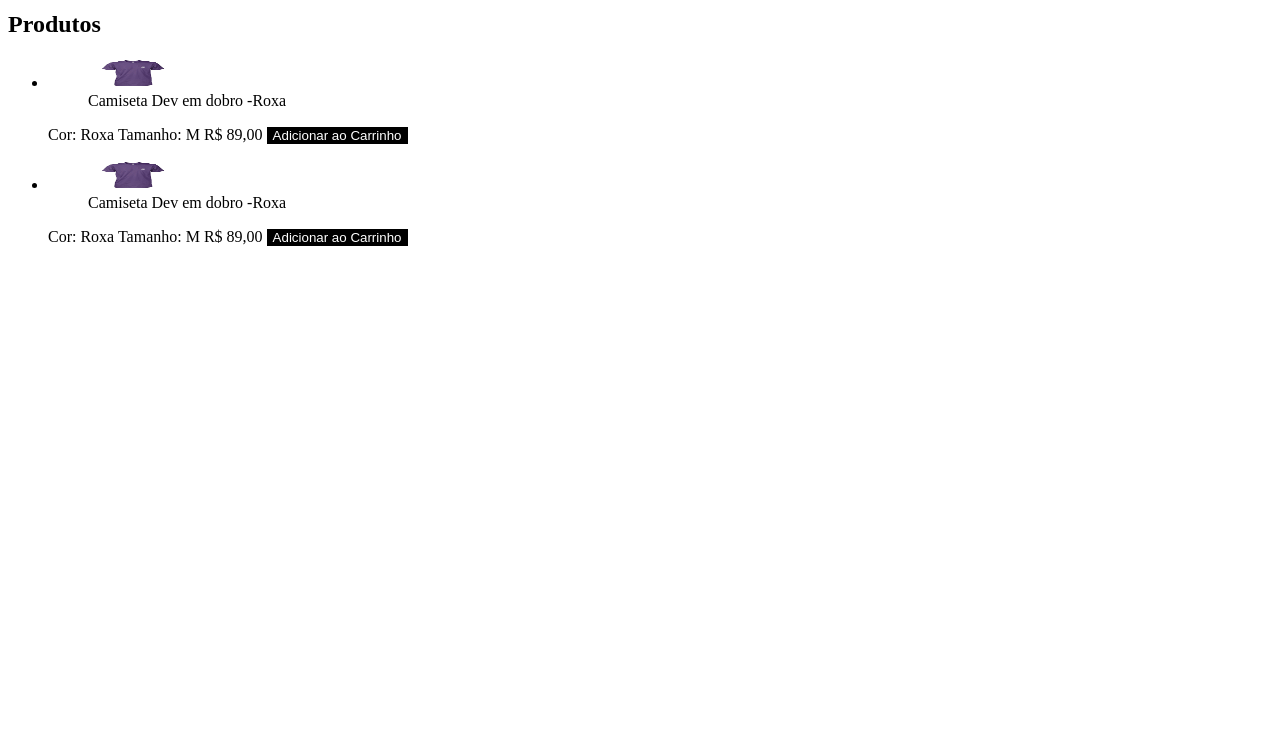
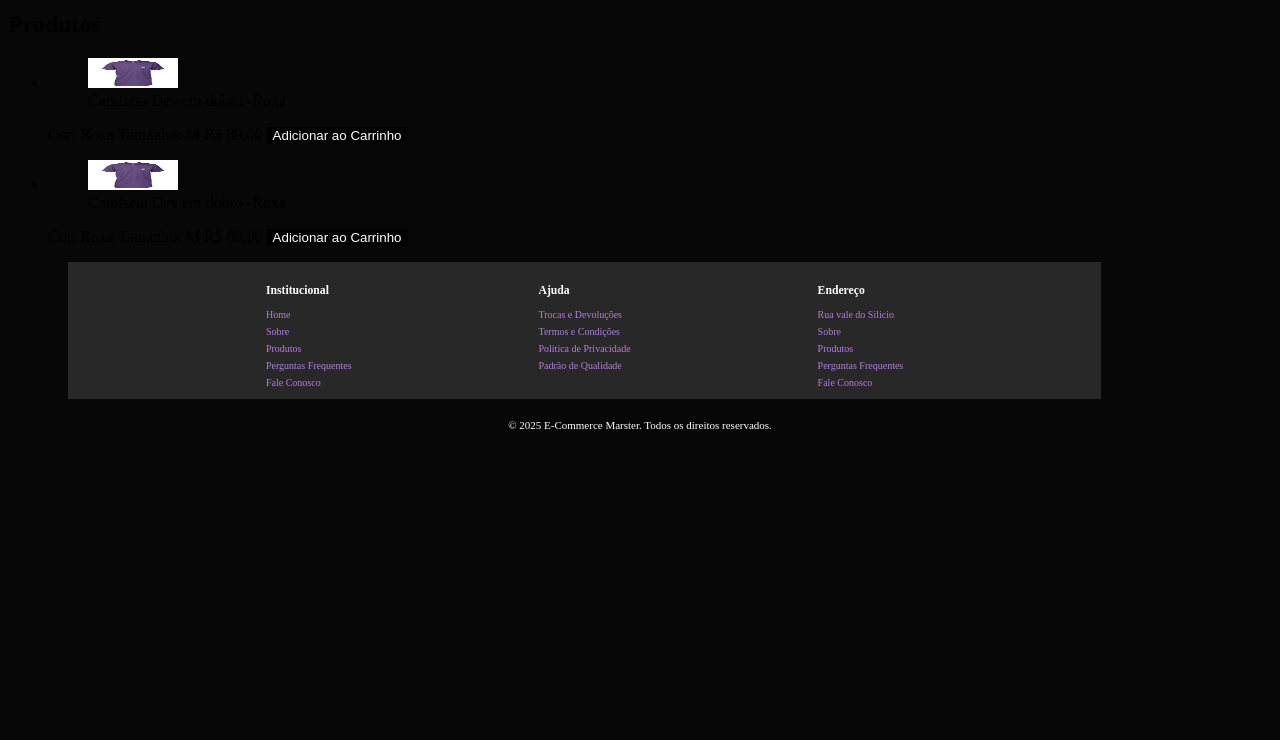
Before and after one commit to Andre-Schiavon/projeto-ecommercer, a plain HTML site: page index.html in a window 1280 px wide. Shown: the part 60-800 px from the top of the page. Drawn offline with Linux system fonts and the light colour scheme.

Commit message:
css do cabeçalho e do rodapé prontos

```diff
--- a/assets/css/style.css
+++ b/assets/css/style.css
@@ -43,3 +43,79 @@ button{
     align-items: center;
     gap: 5px;
 }
+body{
+    background-color: rgb(7, 7, 7);
+}
+
+
+
+
+
+
+
+footer{
+    display: flex;
+    background-color: rgb(41, 40, 40);
+    font-size: 8px;
+    padding-bottom:;
+    color:rgb(255, 255, 255);
+    justify-content: space-evenly;
+    margin:  0 30px 0 60px;
+    width: 80%;
+
+}
+
+.institucional{
+     flex-direction:column;
+     gap: 6px;
+}
+.ajuda {
+    flex-direction:column;
+     gap: 6px;
+}
+
+.endereco {
+    flex-direction:column;
+     gap: 6px;
+
+}
+footer{
+    display: flex;
+    background-color: rgb(41, 40, 40);
+    font-size: 10px;
+    padding-bottom:;
+    color:white;
+    justify-content: space-evenly;
+    margin:  0 30px 0 60px;
+    width: 80%;
+    margin-bottom: 20px;
+    padding: 11px;
+}
+
+.institucional{
+     flex-direction:column;
+     gap: 6px;
+
+}
+.ajuda {
+    flex-direction:column;
+     gap: 6px;
+}
+
+.endereco {
+    flex-direction:column;
+     gap: 6px;
+}
+.lista{
+    color: rgb(108, 64, 230);
+    flex-direction:column;
+     gap: 6px;
+}
+footer li a{
+    color: rgb(177, 126, 219);
+}
+.copyright{
+    color: white;
+    font-size: 11px;
+   text-align: center;
+}
--- a/index.html
+++ b/index.html
@@ -71,8 +71,40 @@
       </ul>
     </section>
   </main>
-  <footer></footer>
+  <footer>
 
+    <nav class="institucional">
+      <h3>Institucional</h3>
+      <ul class="lista">
+        <li><a href="/">Home</a></li>
+        <li><a href="#sobre">Sobre</a></li>
+        <li><a href="#produtos">Produtos</a></li>
+         <li><a href="#perguntas-frequentes">Perguntas Frequentes</a></li>
+          <li><a href="#Fale-Conosco">Fale Conosco</a></li>
+      </ul>
+    </nav>
+     <nav class="ajuda">
+      <h3>Ajuda</h3>
+      <ul class="lista">
+        <li><a href="#trocas">Trocas e Devoluções</a></li>
+        <li><a href="#termos">Termos e Condições</a></li>
+        <li><a href="#politica">Politica de Privacidade</a></li>
+         <li><a href="#padrao">Padrão de Qualidade</a></li>
+      </ul>
+    </nav>
+     <nav class="endereco">
+      <h3>Endereço</h3>
+      <ul class="lista">
+        <li><a href="#">Rua vale do Silicio</a></li>
+        <li><a href="#sobre">Sobre</a></li>
+        <li><a href="#produtos">Produtos</a></li>
+         <li><a href="#perguntas-frequentes">Perguntas Frequentes</a></li>
+          <li><a href="#Fale-Conosco">Fale Conosco</a></li>
+      </ul>
+    </nav>
+
+  </footer>
+   <p class="copyright"> &copy; 2025 E-Commerce Marster. Todos os direitos reservados.</p>
 </body>
 
 </html>
```
